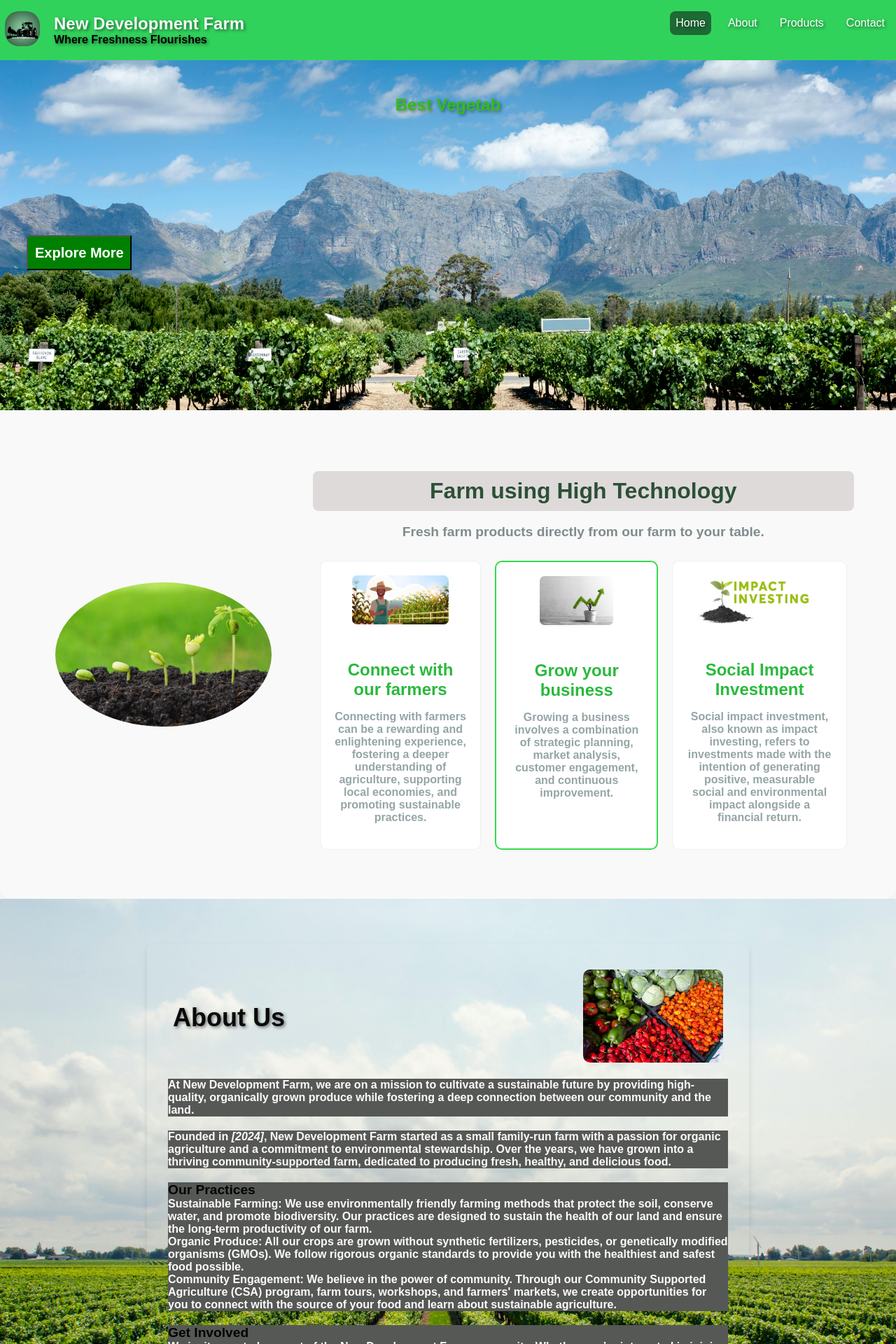
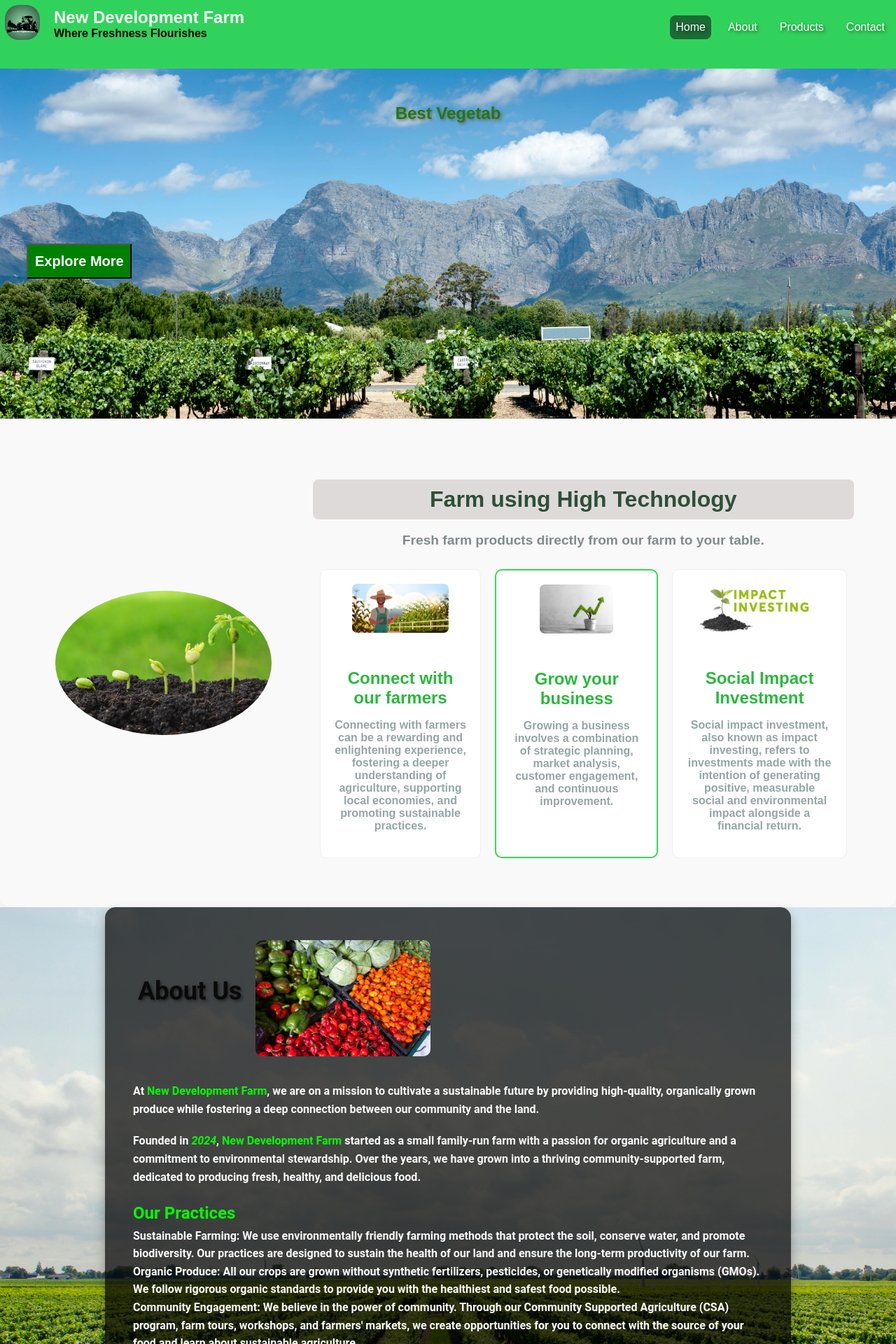
Before and after one commit to unleashedphetolo/farming, a React (Create React App) app: page / in a window 1280 px wide. Shown: the top 1920 px of the page at 70% size. Built offline with nearby package versions, Linux system fonts and the light colour scheme.

Commit message:
Responsive navbar

```diff
--- a/src/Pages/About.css
+++ b/src/Pages/About.css
@@ -1,58 +1,84 @@
 .about-container {
   display: flex;
-    background-size: cover;
-    background-position: center;
-    height: auto;
   justify-content: center;
   align-items: center;
   min-height: 100vh;
-    background-image:url('../images/Farming.jpg');
+  background-image: url('../images/Farming.jpg');
+  background-size: cover;
+  background-position: center;
+  color: #ffffff;
+  font-family: 'Roboto', sans-serif;
 }
 
 .about-content {
-    max-width: 800px;
-    padding: 30px;
-    box-shadow: 0 4px 8px rgba(0, 0, 0, 0.1); /* Box shadow for depth */
-    border-radius: 10px;
+  background: rgba(0, 0, 0, 0.7); /* Dark semi-transparent background for readability */
+  padding: 40px;
+  border-radius: 15px;
+  box-shadow: 0 8px 16px rgba(0, 0, 0, 0.3);
+  max-width: 900px;
+  animation: fadeIn 1s ease-in-out;
+}
+
+@keyframes fadeIn {
+  from { opacity: 0; }
+  to { opacity: 1; }
 }
 
 .header {
   display: flex;
   align-items: center;
-    justify-content: space-between;
-    color: #30be1b;
-    text-shadow: 2px 2px 4px rgba(9, 9, 9, 0.5); /* Added a subtle text shadow for readability */
+  margin-bottom: 30px;
+}
+
+h1 {
+  font-size: 3rem;
+  margin: 0;
+  color: #00ff00;
+  text-shadow: 0 4px 8px rgba(0, 255, 0, 0.5);
 }
 
 .farm-image {
-    width: 200px;
+  width: 250px;
   height: auto;
   border-radius: 10px;
   margin-left: 20px;
+  transition: transform 0.3s;
 }
 
-  /* Styling for headings and paragraphs */
-  h1 {
-    font-size: 2.5rem;
-    margin-bottom: 20px;
+.farm-image:hover {
+  transform: scale(1.05);
 }
 
-  .mission-statement, .story, .practices, .team, .get-involved {
+.mission-statement, .story, .practices, .get-involved {
   margin-bottom: 20px;
-    color: #fdfbfb;
-    background-color: #565856;
+  line-height: 1.6;
+  color: #fafafa;
 }
 
 .heading {
-    font-size: 1.2rem;
+  font-size: 1.5rem;
   font-weight: bold;
-    color: #030303; /* Dark text color */
+  margin-bottom: 10px;
+  color: #00ff00;
 }
 
 .farm-name {
   font-weight: bold;
+  color: #00ff00;
 }
 
 .year {
   font-style: italic;
+  color: #00ff00;
 }
+
+a {
+  color: #00ff00;
+  text-decoration: none;
+  transition: color 0.3s;
+}
+
+a:hover {
+  color: #ffffff;
+  text-decoration: underline;
+}
--- a/src/Pages/About.js
+++ b/src/Pages/About.js
@@ -14,7 +14,7 @@ const About = () => {
           At <span className="farm-name">New Development Farm</span>, we are on a mission to cultivate a sustainable future by providing high-quality, organically grown produce while fostering a deep connection between our community and the land.
         </p>
         <p className="story">
-          Founded in <span className="year">[2024]</span>, <span className="farm-name">New Development Farm</span> started as a small family-run farm with a passion for organic agriculture and a commitment to environmental stewardship. Over the years, we have grown into a thriving community-supported farm, dedicated to producing fresh, healthy, and delicious food.
+          Founded in <span className="year">2024</span>, <span className="farm-name">New Development Farm</span> started as a small family-run farm with a passion for organic agriculture and a commitment to environmental stewardship. Over the years, we have grown into a thriving community-supported farm, dedicated to producing fresh, healthy, and delicious food.
         </p>
         <p className="practices">
           <span className="heading">Our Practices</span><br />
@@ -22,12 +22,6 @@ const About = () => {
           <strong>Organic Produce:</strong> All our crops are grown without synthetic fertilizers, pesticides, or genetically modified organisms (GMOs). We follow rigorous organic standards to provide you with the healthiest and safest food possible.<br />
           <strong>Community Engagement:</strong> We believe in the power of community. Through our Community Supported Agriculture (CSA) program, farm tours, workshops, and farmers' markets, we create opportunities for you to connect with the source of your food and learn about sustainable agriculture.
         </p>
-        {/* <div className="team">
-          <span className="heading">Meet Our Team</span><br />
-          <strong>[Founder’s Name], Founder & Head Farmer:</strong> With over [number] years of experience in organic farming, [Founder’s Name] leads our farm with a vision for sustainable agriculture and community engagement.<br />
-          <strong>[Team Member’s Name], Operations Manager:</strong> [Team Member’s Name] ensures that our farm runs smoothly, coordinating everything from planting schedules to harvest logistics.<br />
-          <strong>[Team Member’s Name], Community Outreach Coordinator:</strong> Passionate about education and community, [Team Member’s Name] organizes our workshops, farm tours, and CSA program, helping to bridge the gap between the farm and our customers.
-        </div> */}
         <p className="get-involved">
           <span className="heading">Get Involved</span><br />
           We invite you to be a part of the <span className="farm-name">New Development Farm</span> community. Whether you’re interested in joining our CSA program, visiting our farm, volunteering, or simply enjoying our produce, there are many ways to get involved. Together, we can make a positive impact on our environment and our health.
--- a/src/Pages/ContactUs.css
+++ b/src/Pages/ContactUs.css
@@ -145,7 +145,7 @@
 }
 
 /* Media queries for responsive design */
-@media (max-width: 480px) {
+@media only screen and (max-width: 600px) {
 
 
   .contact-container {
--- a/src/Pages/Home.css
+++ b/src/Pages/Home.css
@@ -31,8 +31,8 @@
 .image-text {
   font-size: 24px; /* Adjust the font size as needed */
   background-color: transparent;
-  color: #30be1b;
-  text-shadow: 2px 2px 4px rgba(9, 9, 9, 0.5); /* Added a subtle text shadow for readability */
+  color: #217914;
+  text-shadow: 2px 2px 4px rgb(100, 99, 99); /* Added a subtle text shadow for readability */
 }
 
 .quote-button {
@@ -52,7 +52,8 @@
   transform: translateY(-5px);
 }
 
-@media (max-width: 480px) {
+@media only screen and (max-width: 600px) {
+
   .home-image-container {
     height: 300px; /* Adjust the height for smaller screens */
   }
@@ -69,7 +70,6 @@
   .quote-button {
     bottom: 20px; /* Adjust position to be above other content */
     left: 50%; /* Center the button horizontally */
-    transform: translateX(-50%);
     width: 120px; /* Adjust size for smaller screens */
     height: 40px;
     font-size: 16px;
--- a/src/Pages/OpportunitiesSection.module.css
+++ b/src/Pages/OpportunitiesSection.module.css
@@ -86,7 +86,7 @@
     border: 2px solid #34db4d;
   }
 
-  @media (max-width: 480px) {
+  @media only screen and (max-width: 600px) {
     .opportunities {
       flex-direction: column;
       padding: 20px;
@@ -113,10 +113,12 @@
 
     .opportunities__body {
       flex-direction: column;
+      width: auto;
+
     }
 
     .opportunity {
-      width: 100%;
+      width: auto;
       margin: 10px 0;
     }
   }
--- a/src/Pages/Shop.css
+++ b/src/Pages/Shop.css
@@ -126,7 +126,7 @@ body {
     width: calc(50% - 40px); /* Two items per row on medium devices */
   }
 
-  @media (max-width: 768px) {
+  @media only screen and (max-width: 600px) {
     .product-item {
       width: calc(50% - 40px); /* Two items per row on small tablets */
       flex-wrap: wrap; /* Allow items to wrap into multiple rows */
--- a/src/components/Navbar.css
+++ b/src/components/Navbar.css
@@ -89,7 +89,9 @@ nav .menu span {
 }
 
 
-@media (max-width: 480px) {
+@media (max-width: 992px) {
+
+
   nav .menu {
       display: flex;
   }
```
Lines whose indentation alone changed are shown as unchanged.
